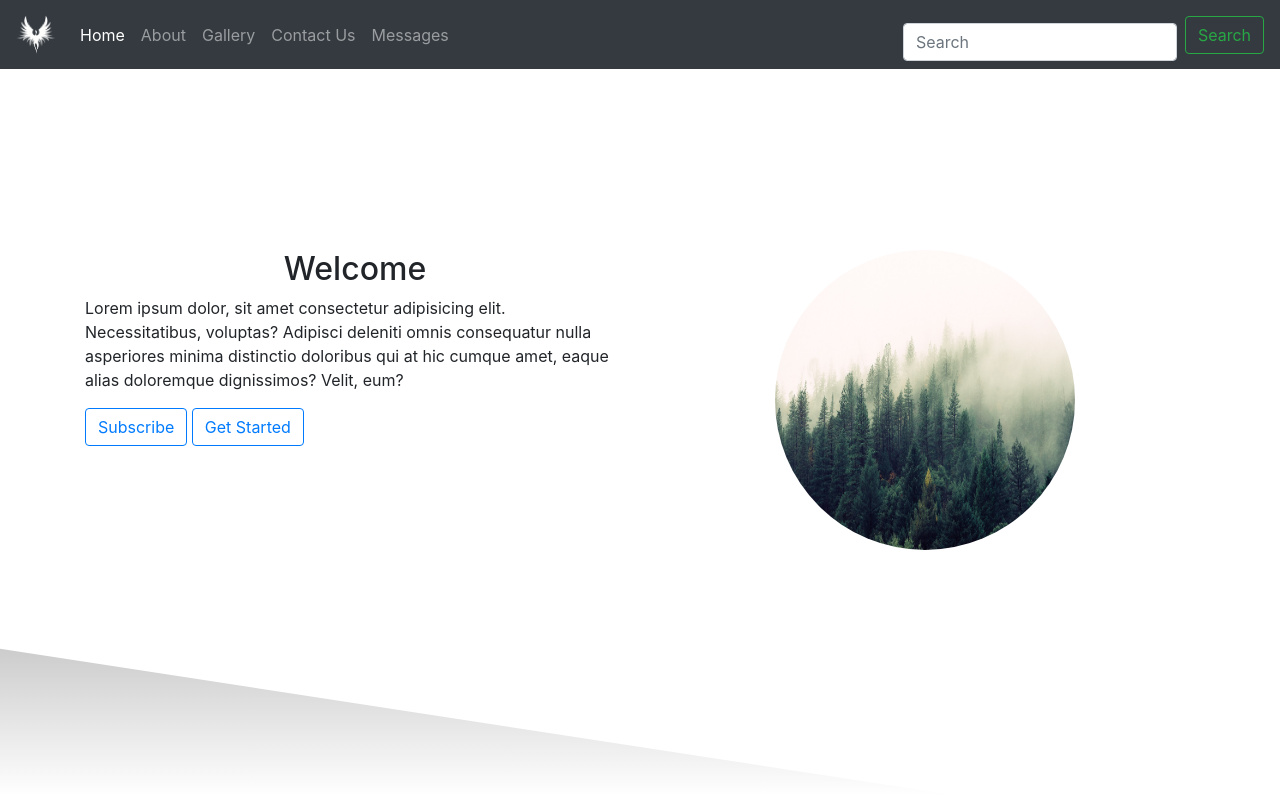
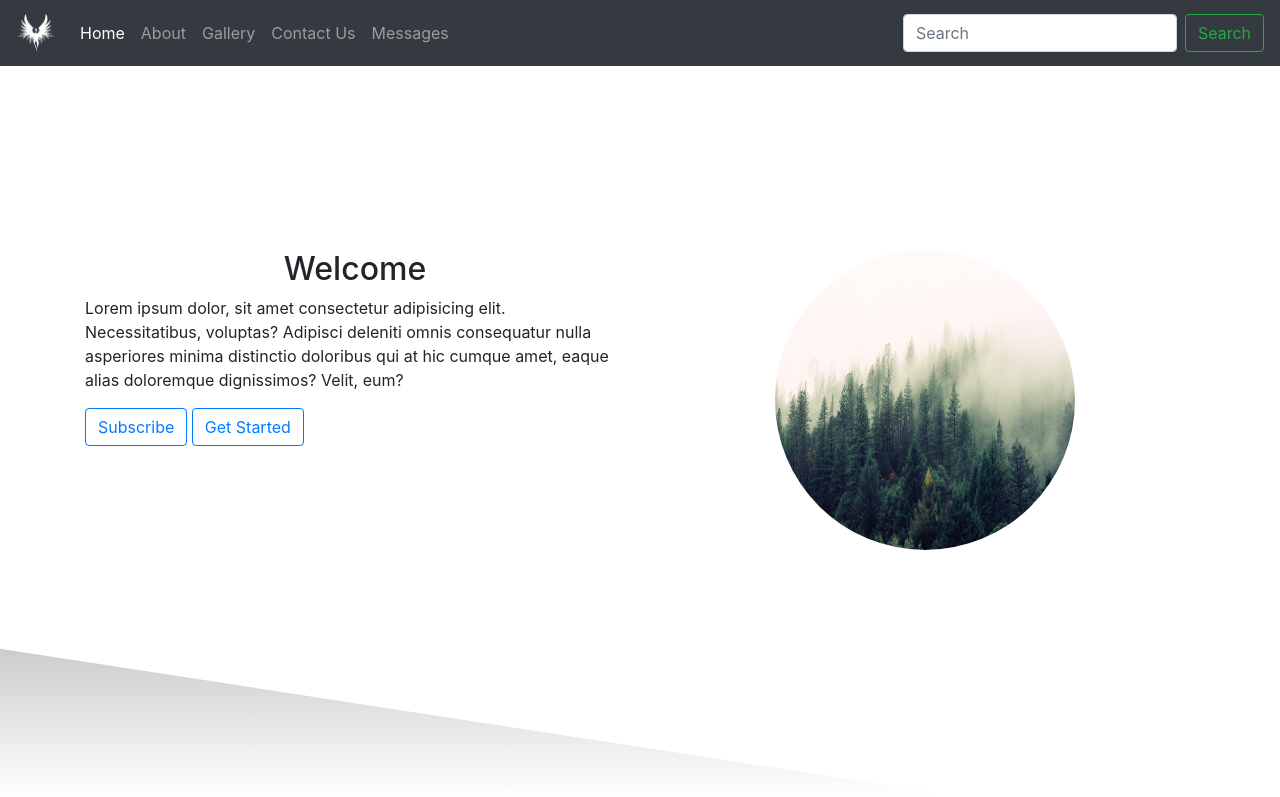
Before and after one commit to abcdamit44/bootstrapweb, a plain HTML site: page index.html in a window 1280 px wide. Shown: the top 797 px of the page. Drawn offline with nearby package versions, Linux system fonts and the light colour scheme; files whose address does not match are found by name.

Commit message:
Remove margin from search bar

```diff
--- a/index.html
+++ b/index.html
@@ -44,7 +44,7 @@
                     </li>
 
                 </ul>
-                <form class="form-inline my-2 my-lg-0">
+                <form class="form-inline my-lg-0">
                     <input class="form-control mr-sm-2" type="search" placeholder="Search" aria-label="Search">
                     <button class="btn btn-outline-success my-2 my-sm-0" type="submit">Search</button>
                 </form>
--- a/style.css
+++ b/style.css
@@ -91,7 +91,7 @@ footer {
     height: 100vh;
 }
 
-form input, textarea {
+.contact form input, textarea {
     margin-top: 15px;
 }
 .card_img{
```
